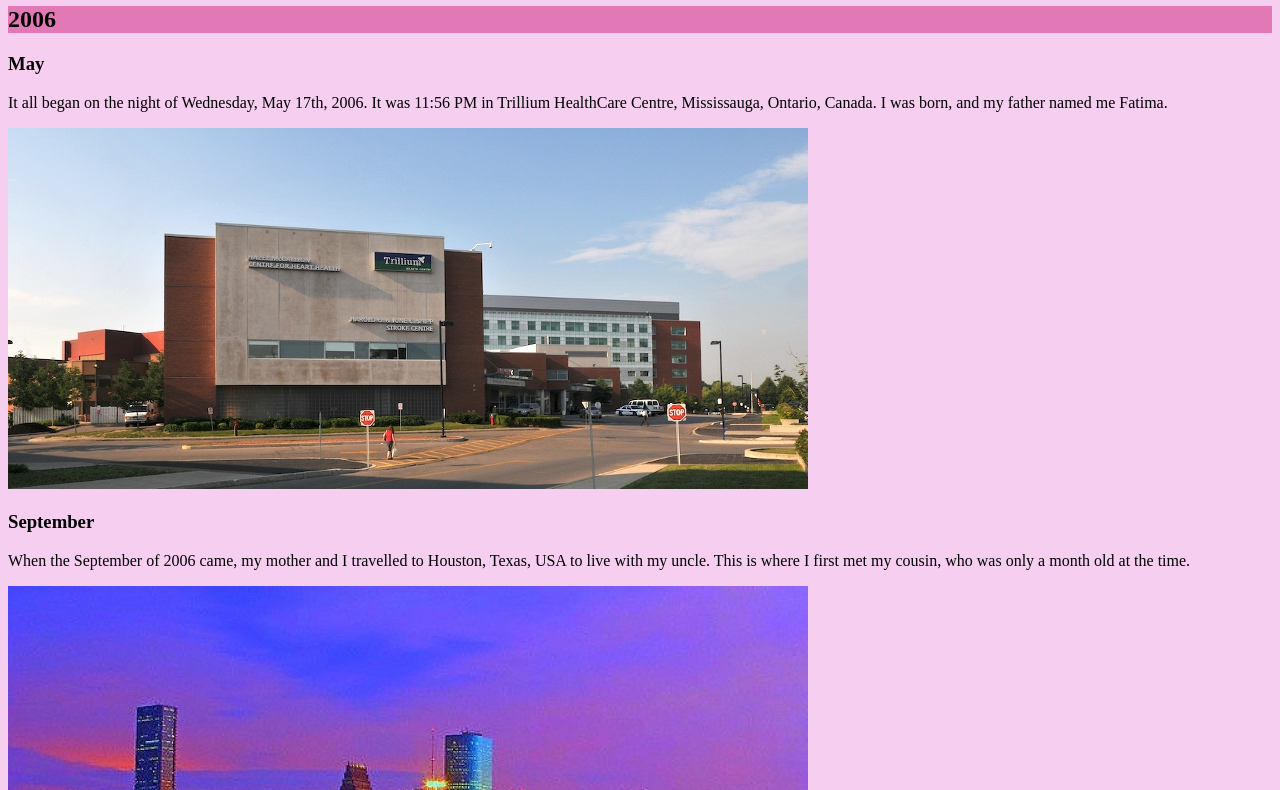
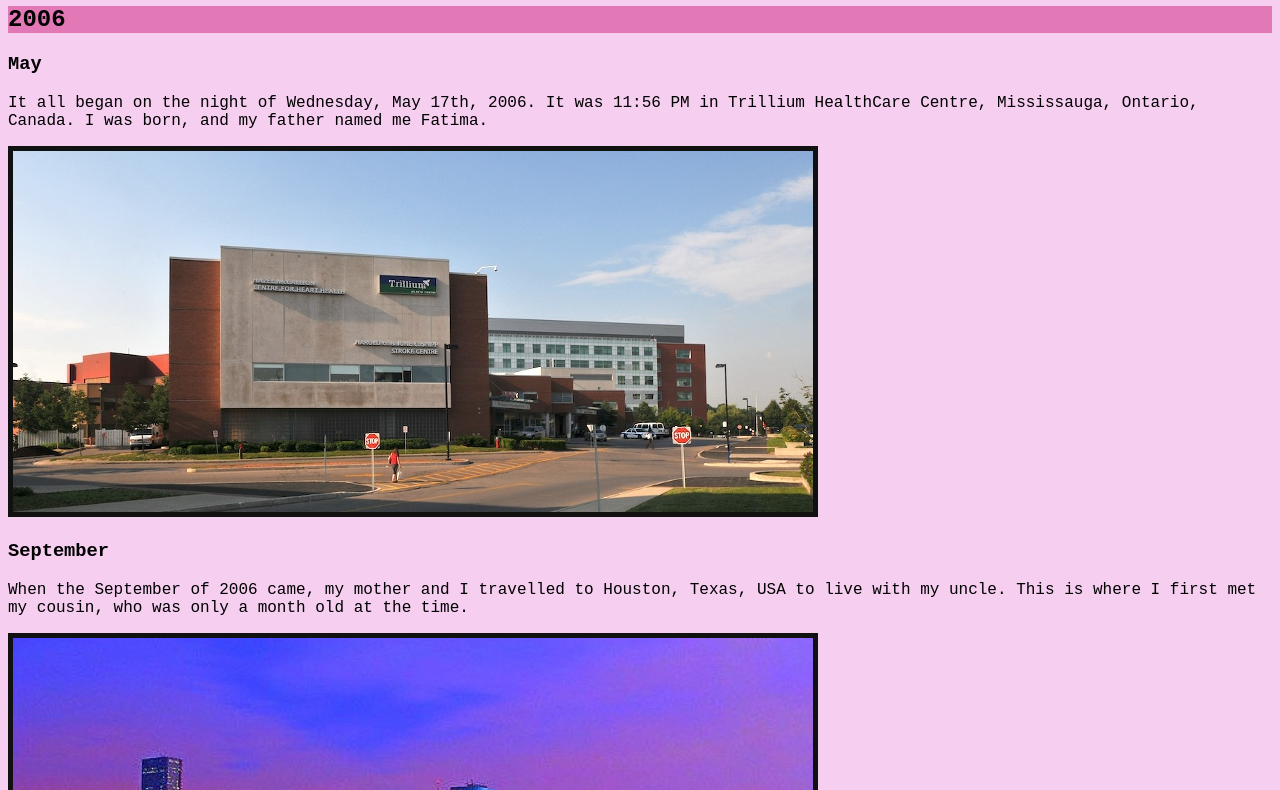
Before and after one commit to FatimaAbdulRazzaq/Home, a plain HTML site: page Timeline.html in a window 1280 px wide. Shown: the part 142-932 px from the top of the page. Drawn offline with Linux system fonts and the light colour scheme.

Commit message:
Add files via upload

```diff
--- a/CSS/Timeline.css
+++ b/CSS/Timeline.css
@@ -1,4 +1,9 @@
 h2
 {
-	background-color: #E378B7
+	background-color: #E378B7;
 }
+
+img
+{
+	border: 5px solid #111111;
+}
--- a/CSS/basics.css
+++ b/CSS/basics.css
@@ -3,8 +3,9 @@ body
 {
 	/*I set the background colour.*/
 	background-color: #F5CEF0;
+	font-family: "Courier New", monospace;
+}
 
-}
 nav ul
 {
 	list-style-type: none;
--- /dev/null
+++ b/CSS/hobbies.css
@@ -0,0 +1,9 @@
+h2
+{
+	background-color: #F26F90;
+}
+
+h3
+{
+	background-color: #EB81AF
+}
```
